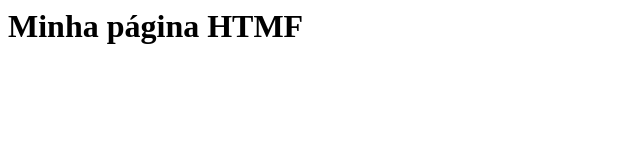
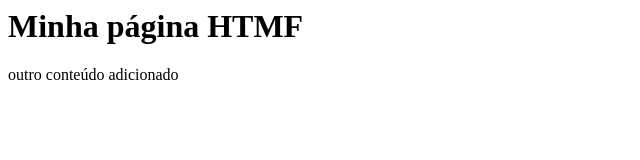
Before and after one commit to roseanecursogama/gama-no-github, a plain HTML site: page index.html in a window 1280 px wide. Shown: the whole page, without its empty margins (0-640 px from the left). Drawn offline with Linux system fonts and the light colour scheme.

Commit message:
commit em master

```diff
--- a/index.html
+++ b/index.html
@@ -1,5 +1,6 @@
 <html>
     <body>
         <h1>Minha página HTMF</h1>
+        <p>outro conteúdo adicionado</p>
     </body>
 </html>
```
